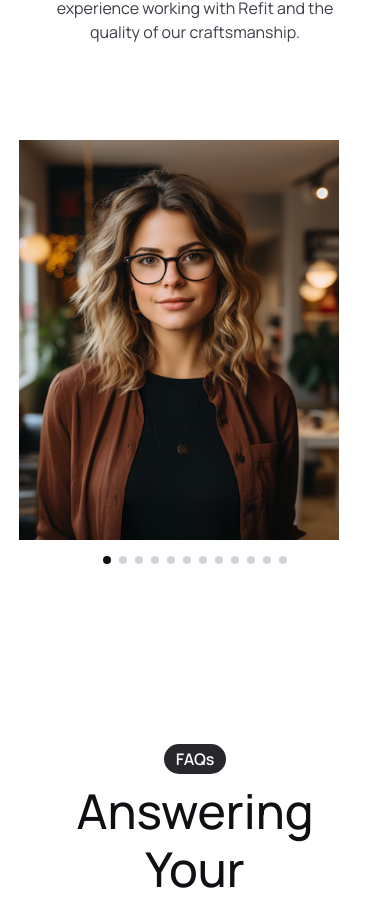
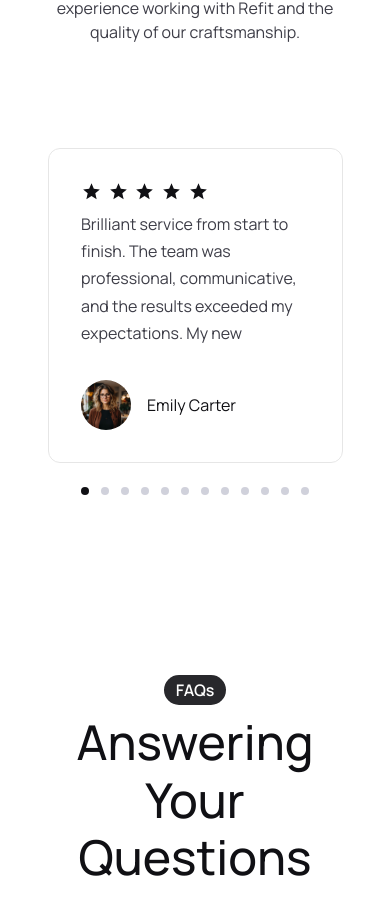
Before and after one commit to edoGultom/LifetimeArt, a Next.js app: page / in a window 390 px wide. Shown: the part 7611-8517 px from the top of the page. Built offline with nearby package versions, Linux system fonts and the light colour scheme.

Commit message:
fix: route

```diff
--- a/src/components/organisms/Testimonials/GaleryTestimonial.tsx
+++ b/src/components/organisms/Testimonials/GaleryTestimonial.tsx
@@ -1,75 +1,83 @@
 "use client";
-import Card from "@/components/atom/Card";
-import { testimonials } from "@/config/const";
-import Image from "next/image";
-import { useEffect, useRef, useState } from "react";
+import Citation from "@/components/atom/Citation";
+import { IconStar } from "@/components/svg";
+import { Testimonial } from "@/types/testimonials";
+import classNames from "classnames";
+import { FC, useRef, useState } from "react";
 
-export default function GaleryTestimonial() {
-  const [activeIndex, setActiveIndex] = useState(0);
+type CardProps = {
+  className?: string;
+  items: Testimonial[];
+};
+
+const GaaleryTestimonial: FC<CardProps> = ({ className, items }) => {
   const containerRef = useRef<HTMLDivElement>(null);
+  const [current, setCurrent] = useState(0);
 
-  const handleScroll = () => {
+  // Ukuran lebar satu card, diasumsikan sama semua
+  const cardWidth = 347; // Sesuaikan dengan width min-w di Card (2xl:min-w-[347px])
+
+  // Update current slide berdasarkan scroll position
+  const onScroll = () => {
     if (!containerRef.current) return;
     const scrollLeft = containerRef.current.scrollLeft;
-    const itemWidth =
-      containerRef.current.querySelector("div > img")?.clientWidth ?? 0;
-    const gap = 32; // jarak antar gambar (px)
-    const index = Math.round(scrollLeft / (itemWidth + gap));
-    setActiveIndex(index);
+    const index = Math.round(scrollLeft / cardWidth);
+    setCurrent(index);
   };
 
-  // Auto-center saat pertama load
-  useEffect(() => {
-    if (containerRef.current) {
-      const itemWidth =
-        containerRef.current.querySelector("div > img")?.clientWidth ?? 0;
-      const gap = 32;
-      containerRef.current.scrollLeft = activeIndex * (itemWidth + gap);
-    }
-  }, []);
+  // Scroll ke slide tertentu saat klik dot
+  const scrollToIndex = (index: number) => {
+    if (!containerRef.current) return;
+    containerRef.current.scrollTo({
+      left: index * cardWidth,
+      behavior: "smooth",
+    });
+  };
 
   return (
-    <div className="w-full flex flex-col items-center">
-      {/* Carousel Container */}
+    <div className={classNames("w-full ", className)}>
       <div
         ref={containerRef}
-        onScroll={handleScroll}
-        className="flex overflow-x-auto snap-x snap-mandatory scrollbar-none scroll-smooth gap-8 scroll"
+        onScroll={onScroll}
+        className="flex overflow-x-auto scroll-smooth  scrollbar-none gap-7 p-2"
+        style={{ scrollSnapType: "x mandatory" }}
       >
-        {testimonials.map((item, i) => (
+        {items.map((item, idx) => (
           <div
-            key={i}
-            className="flex-shrink-0 snap-center flex justify-center items-center"
+            key={idx}
+            className="flex-shrink-0 w-[295px] h-[315px]  border border-[var(--BORDER_1)] p-8 rounded-[12px] scroll-snap-align-start flex flex-col gap-7"
           >
-            <Image
-              src={item.url}
-              alt={`Slide ${i}`}
-              width={400}
-              height={500}
-              className="w-[320px] h-[400px] xl:w-[400px] xl:h-[500px] object-cover "
-            />
+            <div className="flex-1 flex flex-col gap-[9px] overflow-hidden">
+              <div className="flex gap-[5.67px]">
+                {Array.from({ length: item.rate }).map((_, idx) => (
+                  <IconStar key={idx} className="fill-background-hero" />
+                ))}
+              </div>
+              <div className="flex text-Desc-Accordion-R text-paragraph whitespace-normal">
+                {item.desc}
+              </div>
+            </div>
+            <div className="flex-none">
+              <Citation name={item.name} url={item.url} />
+            </div>
           </div>
-          //   <Card
-          //     key={i}
-          //     item={item}
-          //     className={
-          //       i % 2 === 0 ? "bg-[var(--BRAND_4)]" : "bg-[var(--GREY_2)]"
-          //     }
-          //   />
         ))}
       </div>
 
-      {/* Dots (hanya sm) */}
-      <div className="flex gap-2 mt-4 sm:flex md:hidden">
-        {testimonials.map((_, i) => (
-          <div
-            key={i}
+      {/* Dot navigation */}
+      <div className="flex justify-center gap-3 mt-4">
+        {items.map((_, idx) => (
+          <button
+            key={idx}
+            onClick={() => scrollToIndex(idx)}
             className={`w-2 h-2 rounded-full transition-colors ${
-              activeIndex === i ? "bg-[var(--BRAND_1)]" : "bg-[var(--GREY_1)]"
+              current === idx ? "bg-[var(--BRAND_1)]" : "bg-[var(--GREY_1)]"
             }`}
           />
         ))}
       </div>
     </div>
   );
-}
+};
+
+export default GaaleryTestimonial;
--- a/src/components/organisms/Testimonials/Testimonials.tsx
+++ b/src/components/organisms/Testimonials/Testimonials.tsx
@@ -1,6 +1,7 @@
 import Label from "@/components/atom/Lable";
 import AutoScrollCards from "@/components/molecules/AutoScrollCards";
 import GaleryTestimonial from "./GaleryTestimonial";
+import { testimonials } from "@/config/const";
 
 export default function Testimonials() {
   return (
@@ -26,7 +27,7 @@ export default function Testimonials() {
           <AutoScrollCards />
         </div>
         <div className="block md:hidden">
-          <GaleryTestimonial />
+          <GaleryTestimonial items={testimonials} />
         </div>
       </div>
     </section>
```
